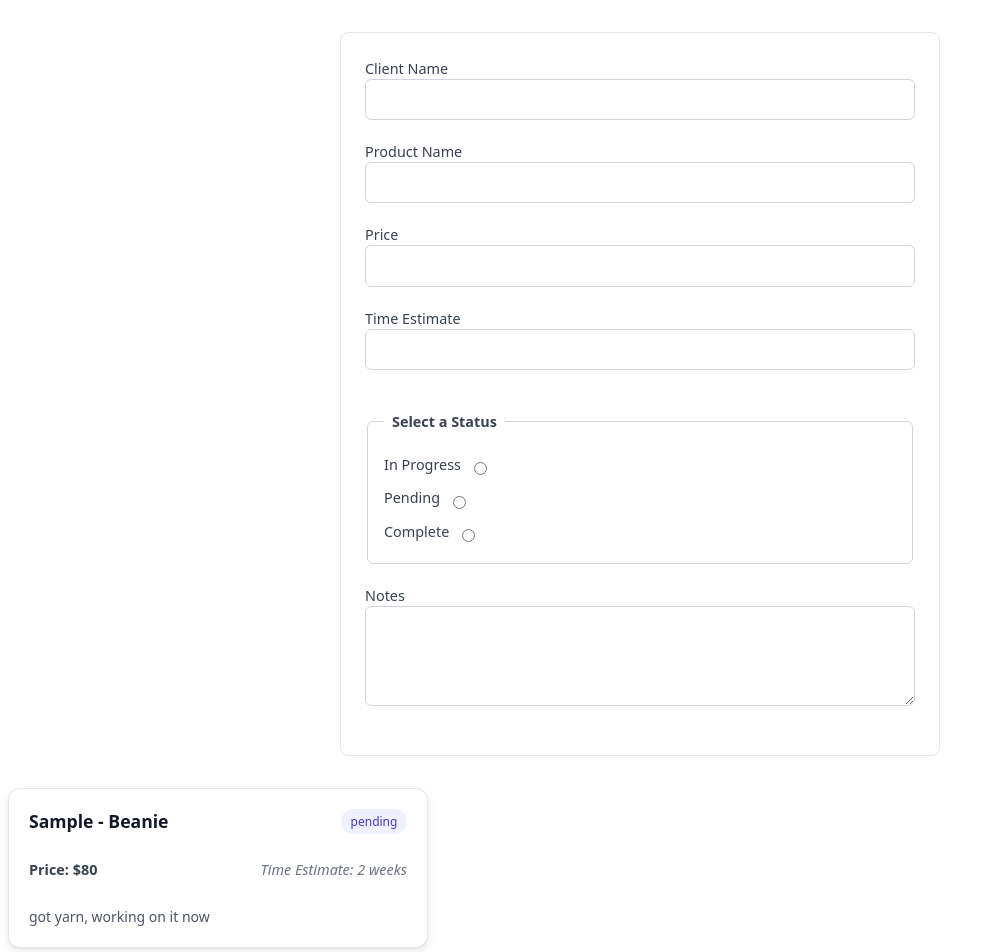
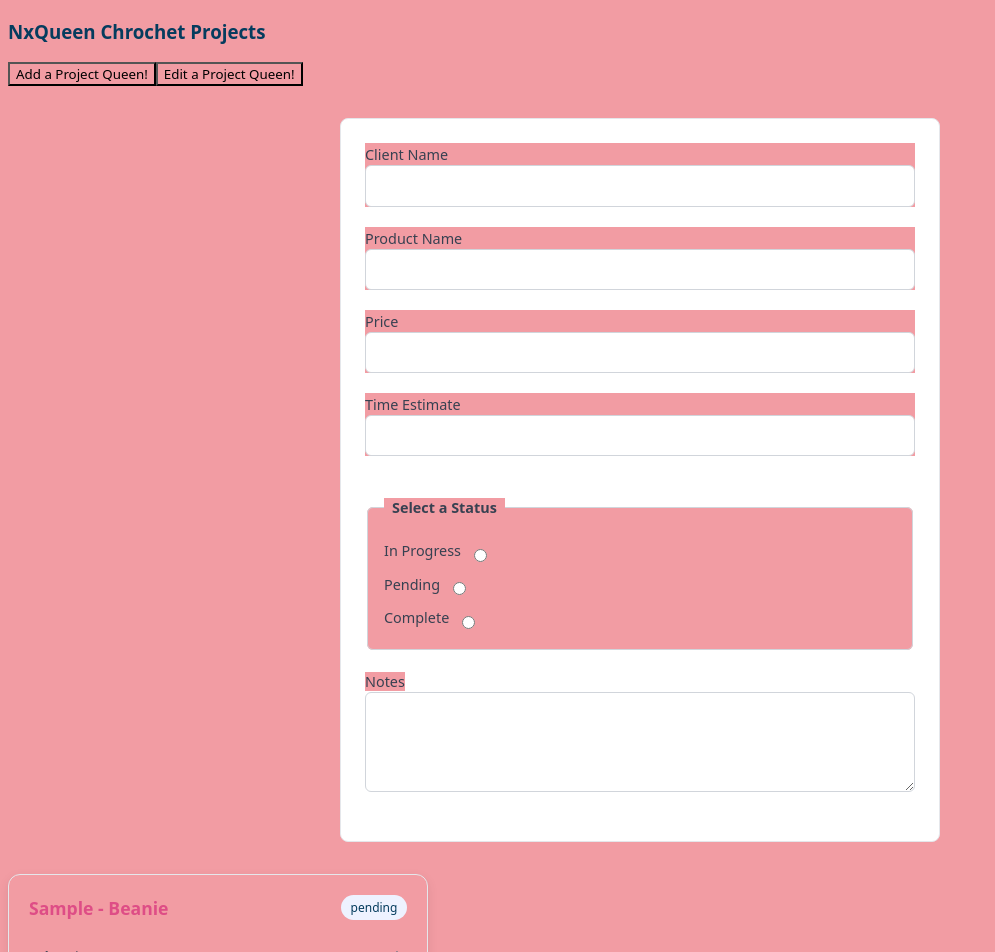
Before and after one commit to alonCharles/devPortfolio, a React (Vite) app in the folder nxqueenChrochetProjects/: page / in a window 1280 px wide. Shown: the top 952 px of the page, without its empty margins (0-995 px from the left). Built offline with nearby package versions, Linux system fonts and the light colour scheme.

Commit message:
Navbar addition

```diff
--- a/nxqueenChrochetProjects/src/App.jsx
+++ b/nxqueenChrochetProjects/src/App.jsx
@@ -1,3 +1,4 @@
+import NavBar from "./components/Navbar";
 import ProjectCard from "./components/ProjectCard";
 import ProjectForm from "./components/ProjectForm";
 
@@ -12,7 +13,7 @@ function App() {
   return (
     <>
       <header className="banner">
-
+          <NavBar/>
       </header>
       <ProjectForm/>
       <ProjectCard clientName={clientName} productName={productName} cost={cost} time={time} status={status} notes={notes} />
--- /dev/null
+++ b/nxqueenChrochetProjects/src/components/Navbar.jsx
@@ -0,0 +1,13 @@
+
+
+const NavBar = () => {
+    return(
+        <nav>
+            <h3 className="pageHeading">NxQueen Chrochet Projects</h3>
+            <button>Add a Project Queen!</button>
+            <button>Edit a Project Queen!</button>
+        </nav>
+    )
+}
+
+export default NavBar
--- a/nxqueenChrochetProjects/src/index.css
+++ b/nxqueenChrochetProjects/src/index.css
@@ -2,6 +2,7 @@
 * {
   box-sizing: border-box;
   font-family: system-ui, -apple-system, BlinkMacSystemFont, "Segoe UI", sans-serif;
+  background: #f29ca3;
 }
 
 .project_card {
@@ -15,7 +16,7 @@
   padding: 1.25rem;
   border-radius: 12px;
 
-  background-color: #ffffff;
+  color: #de4d86;
   border: 1px solid #e5e7eb;
 
   box-shadow:
@@ -45,7 +46,7 @@
   font-size: 1.1rem;
   margin: 0;
   font-weight: 600;
-  color: #111827;
+  color: #de4d86;
 }
 
 /* Status pill */
@@ -55,7 +56,7 @@
   font-size: 0.75rem;
   font-weight: 500;
   background-color: #eef2ff;
-  color: #4338ca;
+  color: #053c5e;
   white-space: nowrap;
 }
 
@@ -158,6 +159,10 @@
   margin-top: 0.5rem;
 }
 
+.pageHeading{
+  color: #053c5e;
+}
+
 /* Improve radio click targets */
 .project_form input[type="radio"] {
   accent-color: #2563eb;
```
